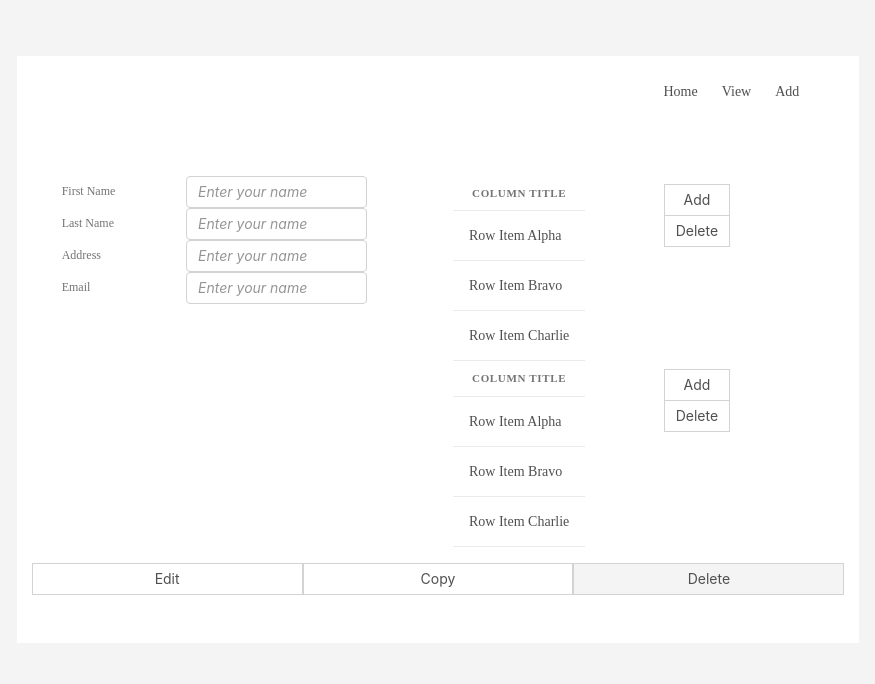
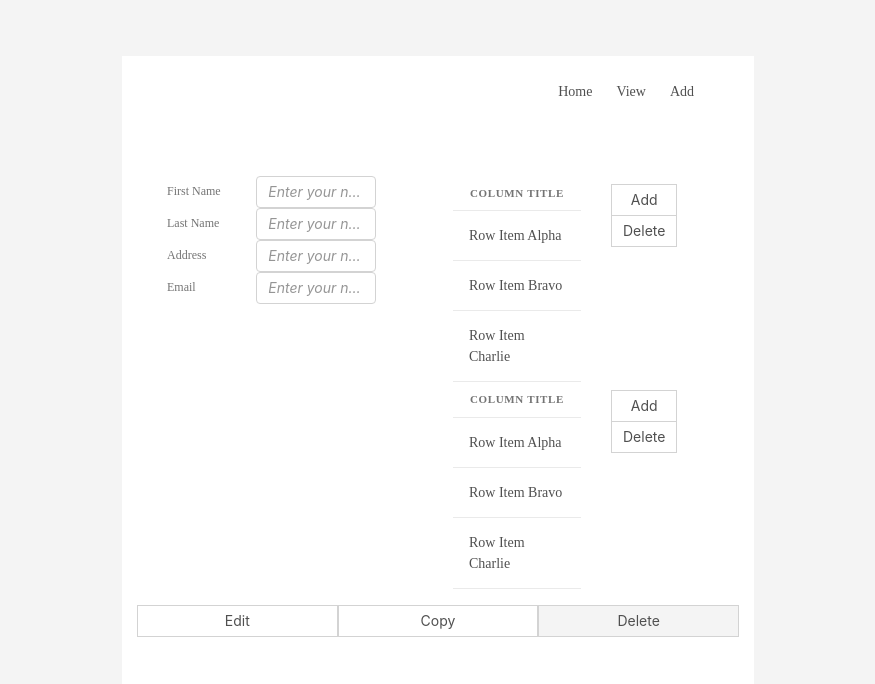
Before and after one commit to Andres6936/N3-ContactList-Django, a Django app: page /add in a window 1280 px wide. Shown: the top 684 px of the page, without its empty margins (202-1077 px from the left). Run offline with Django 3.2, Linux system fonts and the light colour scheme; some libraries are stand-ins or nearby versions.

Commit message:
Reduce the size of app to 6 (from 8)

```diff
--- a/templates/base.html
+++ b/templates/base.html
@@ -22,7 +22,7 @@
 </head>
 <body style="background-color: #f4f4f4">
 
-<main class="col-8 mx-auto pt-5">
+<main class="col-6 mx-auto pt-5">
 
     <nav class="row justify-content-end py-3" style="background-color: #ffffff">
         <div class="spectrum-SideNav-item">
```
